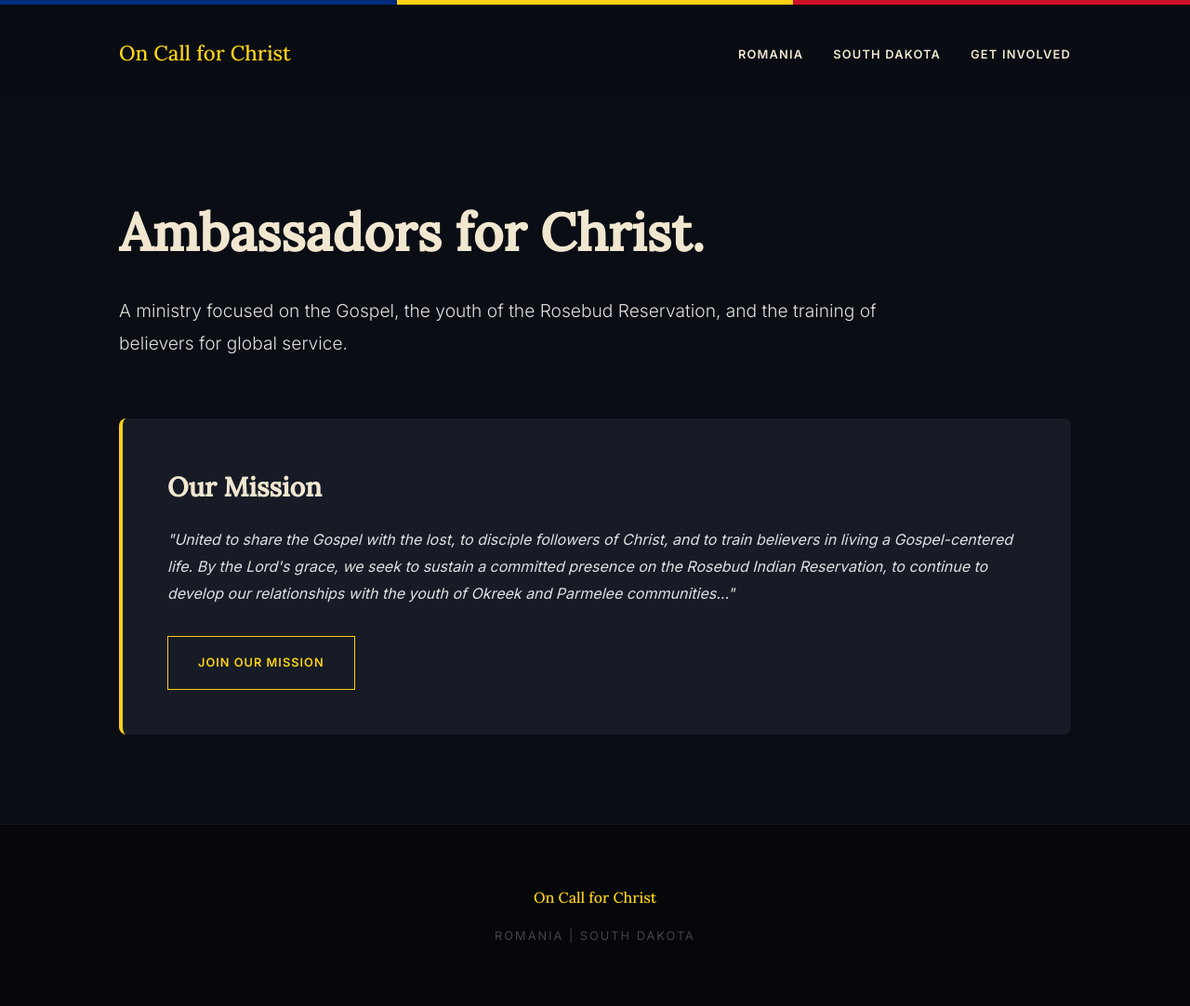
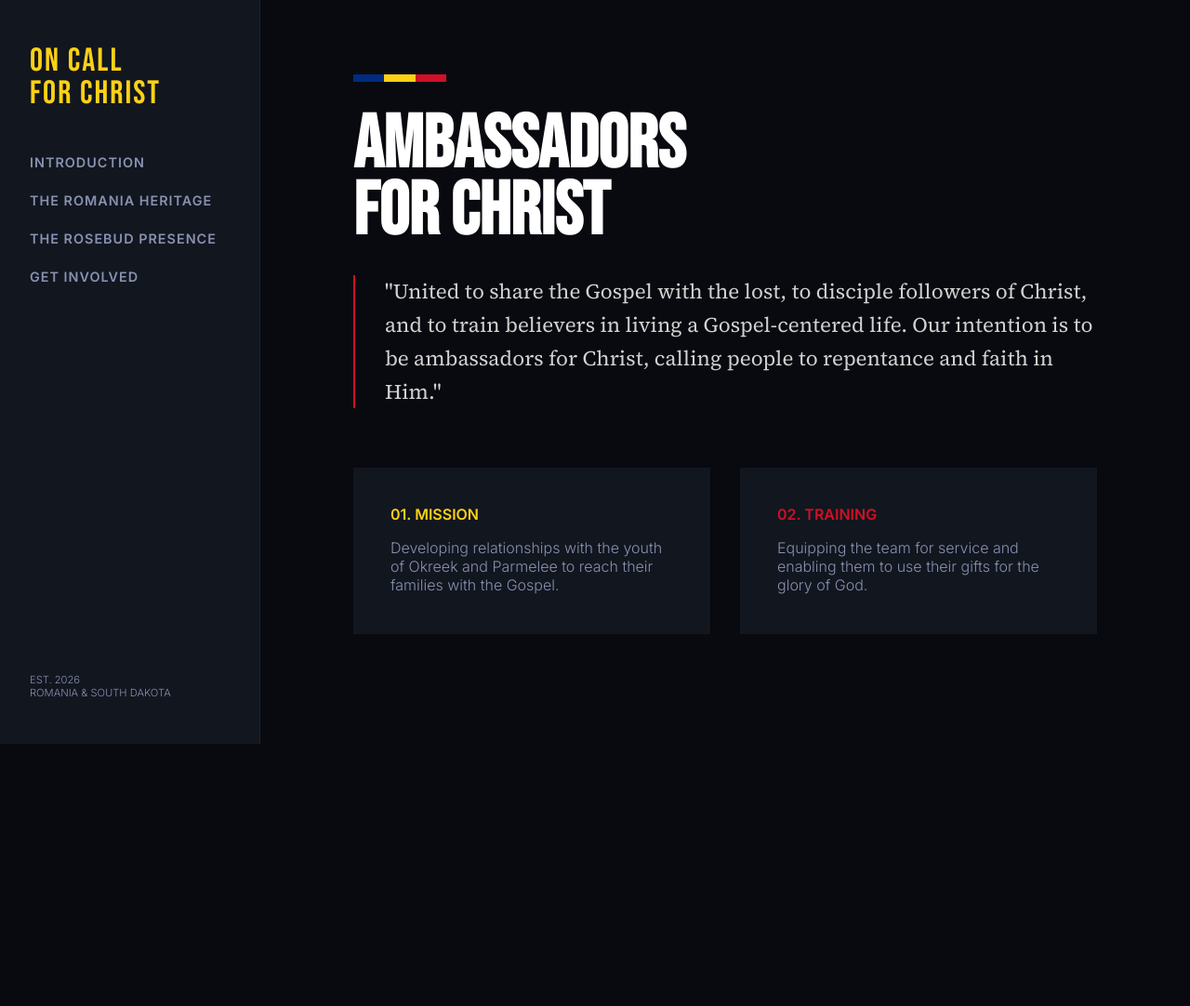
Before and after one commit to bstef/oncallforchristwebsite, a plain HTML site: page index.html in a window 1280 px wide. Shown: the whole page at 93% size. After the commit the page ends 800 px from the top, so only its background shows below. Drawn offline with Linux system fonts and the light colour scheme.

Commit message:
Add files via upload

```diff
--- a/index.html
+++ b/index.html
@@ -3,249 +3,227 @@
 <head>
     <meta charset="UTF-8">
     <meta name="viewport" content="width=device-width, initial-scale=1.0">
-    <title>On Call for Christ | International Ministry</title>
+    <title>On Call for Christ | Gospel Ministry</title>
     <link rel="preconnect" href="https://fonts.googleapis.com">
-    <link href="https://fonts.googleapis.com/css2?family=Inter:wght@300;400;600&family=Lora:ital,wght@0,500;1,400&display=swap" rel="stylesheet">
+    <link href="https://fonts.googleapis.com/css2?family=Bebas+Neue&family=Inter:wght@300;600&family=Source+Serif+4:ital,opsz,wght@0,8..60,400;1,8..60,400&display=swap" rel="stylesheet">
     <style>
         :root {
             --ro-blue: #002B7F;
             --ro-yellow: #FCD116;
             --ro-red: #CE1126;
-            --bg-main: #0a0d14;
-            --bg-card: #161b26;
-            --accent-soft: #f1e7d0;
-            --text-main: #e0e0e0;
-            --text-muted: #a0a0a0;
+            --bg-deep: #080a0f;
+            --bg-panel: #12161f;
+            --text-gold: #f1e7d0;
+            --text-dim: #8892b0;
         }
 
         * { box-sizing: border-box; margin: 0; padding: 0; }
-        html { scroll-behavior: smooth; }
 
         body {
             font-family: 'Inter', sans-serif;
-            line-height: 1.8;
-            color: var(--text-main);
-            background-color: var(--bg-main);
+            background-color: var(--bg-deep);
+            color: var(--text-gold);
+            display: flex; /* Sidebar layout for desktop */
+            min-height: 100vh;
         }
 
-        /* Top Accent Bar */
-        .flag-accent {
-            height: 5px;
+        /* Side Navigation */
+        nav {
+            width: 280px;
+            background: var(--bg-panel);
+            height: 100vh;
+            position: fixed;
             display: flex;
-            position: fixed;
-            top: 0;
-            width: 100%;
-            z-index: 1100;
-        }
-        .flag-accent div { flex: 1; }
-        .blue { background: var(--ro-blue); }
-        .yellow { background: var(--ro-yellow); }
-        .red { background: var(--ro-red); }
-
-        /* Navigation */
-        nav {
-            padding: 2rem 10%;
-            display: flex;
-            justify-content: space-between;
-            align-items: center;
-            background: rgba(10, 13, 20, 0.95);
-            position: sticky;
-            top: 5px;
+            flex-direction: column;
+            padding: 3rem 2rem;
+            border-right: 1px solid rgba(255,255,255,0.05);
             z-index: 1000;
         }
 
         .brand {
-            font-family: 'Lora', serif;
-            font-size: 1.4rem;
+            font-family: 'Bebas Neue', sans-serif;
+            font-size: 2.2rem;
+            letter-spacing: 2px;
             color: var(--ro-yellow);
-            text-decoration: none;
-            font-weight: 500;
-        }
-
-        nav ul { display: flex; list-style: none; }
-        nav ul li { margin-left: 2rem; }
-        nav ul li a {
-            text-decoration: none;
-            color: var(--accent-soft);
-            font-size: 0.8rem;
-            font-weight: 600;
-            text-transform: uppercase;
-            letter-spacing: 1.2px;
+            line-height: 1;
+            margin-bottom: 3rem;
             cursor: pointer;
         }
 
-        /* Section Handling */
-        section {
-            display: none; /* Hidden by default */
-            padding: 6rem 10%;
-            animation: fadeIn 0.6s ease-in-out;
+        .nav-links { list-style: none; flex-grow: 1; }
+        .nav-links li { margin-bottom: 1.5rem; }
+        .nav-links a {
+            text-decoration: none;
+            color: var(--text-dim);
+            font-weight: 600;
+            font-size: 0.9rem;
+            text-transform: uppercase;
+            letter-spacing: 1px;
+            transition: 0.3s;
+            cursor: pointer;
+            display: block;
+        }
+        .nav-links a:hover { color: var(--ro-red); padding-left: 5px; }
+
+        /* Main Content Area */
+        main {
+            margin-left: 280px;
+            flex-grow: 1;
+            padding: 0;
+            width: calc(100% - 280px);
         }
 
+        section {
+            display: none;
+            padding: 5rem 10%;
+            animation: slideUp 0.5s ease-out;
+        }
         section.active { display: block; }
 
-        @keyframes fadeIn {
-            from { opacity: 0; transform: translateY(10px); }
+        @keyframes slideUp {
+            from { opacity: 0; transform: translateY(20px); }
             to { opacity: 1; transform: translateY(0); }
         }
 
-        /* Hero Styling */
-        .hero-content { max-width: 900px; margin-bottom: 4rem; }
-        h1 { font-family: 'Lora', serif; font-size: 3.5rem; color: var(--accent-soft); margin-bottom: 1rem; }
+        /* Typography */
+        h1 { font-family: 'Bebas Neue', sans-serif; font-size: 5rem; line-height: 0.9; margin-bottom: 2rem; color: #fff; }
+        h2 { font-family: 'Bebas Neue', sans-serif; font-size: 3rem; color: var(--ro-yellow); margin-bottom: 2rem; }
 
-        .mission-box {
-            background: var(--bg-card);
-            padding: 3rem;
-            border-radius: 8px;
-            border-left: 4px solid var(--ro-yellow);
-            margin-top: 3rem;
+        .mission-text {
+            font-family: 'Source Serif 4', serif;
+            font-size: 1.4rem;
+            line-height: 1.6;
+            color: #d1d1d1;
+            max-width: 800px;
+            border-left: 2px solid var(--ro-red);
+            padding-left: 2rem;
         }
 
-        /* Page Specific Styles */
-        .grid { display: grid; grid-template-columns: 1fr 1fr; gap: 4rem; margin-top: 3rem; }
-        h2 { font-family: 'Lora', serif; font-size: 2.5rem; color: var(--ro-yellow); margin-bottom: 1.5rem; }
-        h3 { font-family: 'Lora', serif; font-size: 1.8rem; color: var(--accent-soft); margin-bottom: 1rem; }
+        /* Feature Cards */
+        .feature-grid { display: grid; grid-template-columns: repeat(auto-fit, minmax(300px, 1fr)); gap: 2rem; margin-top: 4rem; }
+        .feature-card {
+            background: var(--bg-panel);
+            padding: 2.5rem;
+            border-bottom: 3px solid transparent;
+            transition: 0.3s;
+        }
+        .feature-card:hover { border-color: var(--ro-yellow); transform: translateY(-5px); }
+        .feature-card.sd:hover { border-color: var(--ro-red); }
 
-        .card {
-            background: var(--bg-card);
-            padding: 2rem;
-            border-radius: 8px;
-            border: 1px solid rgba(255,255,255,0.05);
+        /* Color Bars */
+        .decor-bar { height: 8px; width: 100px; display: flex; margin-bottom: 2rem; }
+        .bar-1 { background: var(--ro-blue); flex: 1; }
+        .bar-2 { background: var(--ro-yellow); flex: 1; }
+        .bar-3 { background: var(--ro-red); flex: 1; }
+
+        .donate-cta {
+            background: var(--ro-red);
+            color: white;
+            padding: 3rem;
+            text-align: center;
+            margin-top: 5rem;
+            font-family: 'Bebas Neue', sans-serif;
+            font-size: 2rem;
+            letter-spacing: 2px;
+            cursor: pointer;
         }
 
-        .btn {
-            display: inline-block;
-            margin-top: 2rem;
-            padding: 1rem 2rem;
-            border: 1px solid var(--ro-yellow);
-            color: var(--ro-yellow);
-            text-decoration: none;
-            text-transform: uppercase;
-            font-size: 0.8rem;
-            font-weight: 700;
-            letter-spacing: 1px;
-            transition: 0.3s;
-        }
-        .btn:hover { background: var(--ro-yellow); color: var(--bg-main); }
-
-        footer {
-            padding: 4rem 10%;
-            text-align: center;
-            border-top: 1px solid rgba(255,255,255,0.05);
-            background: #05070a;
-        }
-
-        @media (max-width: 900px) {
-            .grid { grid-template-columns: 1fr; }
-            h1 { font-size: 2.5rem; }
-            nav { flex-direction: column; gap: 1rem; }
+        /* Mobile Adjustments */
+        @media (max-width: 1024px) {
+            body { flex-direction: column; }
+            nav { width: 100%; height: auto; position: relative; padding: 2rem; }
+            main { margin-left: 0; width: 100%; }
+            h1 { font-size: 3rem; }
         }
     </style>
 </head>
 <body>
 
-    <div class="flag-accent">
-        <div class="blue"></div>
-        <div class="yellow"></div>
-        <div class="red"></div>
-    </div>
-
     <nav>
-        <a onclick="showSection('home')" class="brand" style="cursor:pointer">On Call for Christ</a>
-        <ul>
-            <li><a onclick="showSection('romania')">Romania</a></li>
-            <li><a onclick="showSection('southdakota')">South Dakota</a></li>
+        <div class="brand" onclick="showSection('home')">ON CALL<br>FOR CHRIST</div>
+        <ul class="nav-links">
+            <li><a onclick="showSection('home')">Introduction</a></li>
+            <li><a onclick="showSection('romania')">The Romania Heritage</a></li>
+            <li><a onclick="showSection('southdakota')">The Rosebud Presence</a></li>
             <li><a onclick="showSection('involved')">Get Involved</a></li>
         </ul>
+        <div style="font-size: 0.7rem; color: var(--text-dim); margin-top: auto;">
+            EST. 2026<br>ROMANIA & SOUTH DAKOTA
+        </div>
     </nav>
 
+    <main>
         <section id="home" class="active">
-        <div class="hero-content">
-            <h1>Ambassadors for Christ.</h1>
-            <p style="font-size: 1.2rem; font-weight: 300;">A ministry focused on the Gospel, the youth of the Rosebud Reservation, and the training of believers for global service.</p>
+            <div class="decor-bar">
+                <div class="bar-1"></div><div class="bar-2"></div><div class="bar-3"></div>
             </div>
-        <div class="mission-box">
-            <h3>Our Mission</h3>
-            <p style="font-style: italic; color: var(--text-main);">"United to share the Gospel with the lost, to disciple followers of Christ, and to train believers in living a Gospel-centered life. By the Lord's grace, we seek to sustain a committed presence on the Rosebud Indian Reservation, to continue to develop our relationships with the youth of Okreek and Parmelee communities..."</p>
-            <a onclick="showSection('involved')" class="btn">Join Our Mission</a>
+            <h1>AMBASSADORS<br>FOR CHRIST</h1>
+            <p class="mission-text">
+                "United to share the Gospel with the lost, to disciple followers of Christ, and to train believers in living a Gospel-centered life. Our intention is to be ambassadors for Christ, calling people to repentance and faith in Him."
+            </p>
+
+            <div class="feature-grid">
+                <div class="feature-card">
+                    <span style="color:var(--ro-yellow); font-weight: bold;">01. MISSION</span>
+                    <p style="margin-top:1rem; color: var(--text-dim);">Developing relationships with the youth of Okreek and Parmelee to reach their families with the Gospel.</p>
+                </div>
+                <div class="feature-card">
+                    <span style="color:var(--ro-red); font-weight: bold;">02. TRAINING</span>
+                    <p style="margin-top:1rem; color: var(--text-dim);">Equipping the team for service and enabling them to use their gifts for the glory of God.</p>
+                </div>
             </div>
         </section>
 
         <section id="romania">
-        <h2>Romania: The Heritage</h2>
-        <div class="grid">
-            <div>
-                <p>Romania serves as the spiritual and training foundation for our ministry. With its deep history and complex spiritual landscape, it is the ideal environment to equip ambassadors for Christ.</p>
-                <p style="margin-top: 1.5rem;">We are committed to training our team members here in Gospel-focused ministry, ensuring they are prepared to use their gifts for the glory of God anywhere in the world.</p>
-            </div>
-            <div class="card">
-                <h3>Our Focus in Romania</h3>
-                <ul style="list-style: none; color: var(--text-muted);">
-                    <li style="margin-bottom: 1rem;">• Theological & Practical Training</li>
-                    <li style="margin-bottom: 1rem;">• Equipping Local Believers</li>
-                    <li style="margin-bottom: 1rem;">• Gospel-Centered Leadership</li>
-                </ul>
+            <h2>THE ROMANIA HERITAGE</h2>
+            <p style="font-size: 1.2rem; max-width: 700px;">Our ministry is rooted in the training and discipline of Gospel-centered service found in Romania. Here, we equip our team to be sent into the world.</p>
+            <div class="feature-grid">
+                <div class="feature-card" style="border-top: 1px solid var(--ro-blue);">
+                    <h3>Preparation</h3>
+                    <p>Focusing on rigorous Gospel study and practical training to sustain a committed presence in cross-cultural fields.</p>
                 </div>
             </div>
         </section>
 
         <section id="southdakota">
-        <h2>South Dakota: The Presence</h2>
-        <div class="grid">
-            <div class="card">
-                <h3 style="color: var(--ro-red);">Rosebud Reservation</h3>
-                <p>We maintain a committed presence in the communities of **Okreek** and **Parmelee**. Our work isn't about short-term visits; it's about life-on-life ministry.</p>
+            <h2>THE ROSEBUD PRESENCE</h2>
+            <p style="font-size: 1.2rem; max-width: 700px;">Focusing on the communities of **Okreek** and **Parmelee**, we are building a foundation of faith on the Rosebud Indian Reservation.</p>
+            <div class="feature-grid">
+                <div class="feature-card sd">
+                    <h3>Okreek Outreach</h3>
+                    <p>Youth-focused ministry designed to provide a stable, Christ-centered presence in the community.</p>
                 </div>
-            <div>
-                <h3>Youth & Families</h3>
-                <p>By developing deep relationships with the youth, we open doors to reach their families. Our intention is to see people incorporated into a vibrant fellowship of believers through repentance and faith in Him.</p>
+                <div class="feature-card sd">
+                    <h3>Parmelee Growth</h3>
+                    <p>Building deep relationships with families and incorporating them into a local fellowship of believers.</p>
                 </div>
             </div>
         </section>
 
         <section id="involved">
-        <h2 style="text-align: center;">Get Involved</h2>
-        <p style="text-align: center; max-width: 700px; margin: 0 auto 3rem auto;">There are many ways to support the work of On Call for Christ, whether through prayer, service, or financial support.</p>
-        <div class="grid">
-            <div class="card">
-                <h3>Pray</h3>
-                <p>Join our prayer team to receive monthly updates on the youth in Parmelee and the training progress in Romania.</p>
+            <h2>GET INVOLVED</h2>
+            <div class="feature-grid">
+                <div class="feature-card">
+                    <h3>PRAY</h3>
+                    <p>Receive regular updates to pray for the families of the Rosebud Reservation.</p>
                 </div>
-            <div class="card">
-                <h3>Go</h3>
-                <p>Inquire about short-term mission opportunities and long-term team placements in South Dakota.</p>
-            </div>
-            <div class="card">
-                <h3>Give</h3>
-                <p>Your financial partnership sustains our presence on the reservation and funds the training of the next generation of ministers.</p>
-            </div>
-            <div class="card">
-                <h3>Train</h3>
-                <p>Are you a believer looking to be equipped? Learn more about our Gospel-centered discipleship programs.</p>
+                <div class="feature-card">
+                    <h3>SERVE</h3>
+                    <p>Learn how to join our training program in Romania or serve in South Dakota.</p>
                 </div>
             </div>
-        <div style="text-align: center;">
-            <a href="mailto:info@oncallforchrist.org" class="btn">Contact Our Office</a>
+            <div class="donate-cta" onclick="alert('Proceeding to secure giving portal...')">
+                SUPPORT THE MISSION &rarr;
             </div>
         </section>
-
-    <footer>
-        <p class="brand" style="font-size: 1rem; margin-bottom: 1rem;">On Call for Christ</p>
-        <p style="color: #444; font-size: 0.8rem; letter-spacing: 2px;">ROMANIA | SOUTH DAKOTA</p>
-    </footer>
+    </main>
 
     <script>
-        function showSection(sectionId) {
-            // Hide all sections
-            const sections = document.querySelectorAll('section');
-            sections.forEach(section => section.classList.remove('active'));
-
-            // Show the selected section
-            document.getElementById(sectionId).classList.add('active');
-
-            // Scroll to top
-            window.scrollTo(0, 0);
+        function showSection(id) {
+            document.querySelectorAll('section').forEach(s => s.classList.remove('active'));
+            document.getElementById(id).classList.add('active');
+            window.scrollTo(0,0);
         }
     </script>
-
 </body>
 </html>
```
Lines whose indentation alone changed are shown as unchanged.
